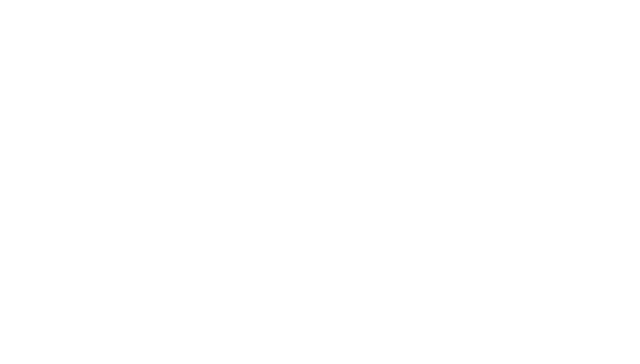
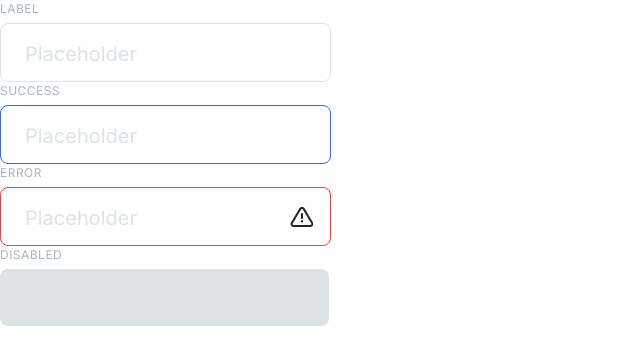
Before and after one commit to js-tasks-ru/htmlcss-20210916_jurhen, a website: page 07-lection5/04-input/index.html in a window 1280 px wide. Shown: the whole page, without its empty margins (0-640 px from the left). Drawn offline with Linux system fonts and the light colour scheme.

Commit message:
solve lection5 input

```diff
--- a/07-lection5/04-input/index.html
+++ b/07-lection5/04-input/index.html
@@ -1,11 +1,60 @@
 <!DOCTYPE html>
 <!-- Страница с полем ввода -->
 <html lang="ru">
-    <head>
-        <link rel="stylesheet" href="../../assets/css/main.css">
-        <link rel="stylesheet" href="./input.css">
-    </head>
-    <body>
+  <head>
+    <link rel="stylesheet" href="../../assets/css/main.css" />
+    <link rel="stylesheet" href="./input.css" />
+  </head>
+  <body>
+    <div class="input">
+      <label class="input__caption" for="input-standart">Label</label>
+      <input
+        class="input__standart"
+        type="text"
+        name=""
+        id="input-standart"
+        placeholder="Placeholder"
+      />
+    </div>
 
-    </body>
+    <div class="input">
+      <label class="input__caption" for="input-success">Success</label>
+      <input
+        class="input__standart input__success"
+        type="text"
+        name=""
+        id="input-success"
+        placeholder="Placeholder"
+      />
+      <svg class="input__icon">
+        <use xlink:href="../../assets/images/icons.svg#success"></use>
+      </svg>
+    </div>
+
+    <div class="input">
+      <label class="input__caption" for="input-error">Error</label>
+      <input
+        class="input__standart input__invalid"
+        type="text"
+        name=""
+        id="input-error"
+        placeholder="Placeholder"
+      />
+      <svg class="input__icon">
+        <use xlink:href="../../assets/images/icons.svg#error"></use>
+      </svg>
+    </div>
+
+    <div class="input">
+      <label class="input__caption" for="input-disabled">Disabled</label>
+      <input
+        class="input__standart input__disabled"
+        type="text"
+        name=""
+        id="input-disabled"
+        placeholder="Placeholder"
+        disabled
+      />
+    </div>
+  </body>
 </html>
--- a/07-lection5/04-input/input.css
+++ b/07-lection5/04-input/input.css
@@ -0,0 +1,80 @@
+.input {
+  position: relative;
+}
+
+.input__caption {
+  display: block;
+  font-family: 'Inter';
+  font-style: normal;
+  font-weight: 500;
+  font-size: 12px;
+  line-height: 18px;
+  letter-spacing: 0.04em;
+  text-transform: uppercase;
+  color: var(--grey-3);
+  margin-bottom: 5px;
+}
+
+.input__standart {
+  background: var(--white);
+  border: 1px solid var(--grey-2);
+  box-sizing: border-box;
+  border-radius: 8px;
+  font-family: 'Inter';
+  font-style: normal;
+  font-weight: normal;
+  font-size: 20px;
+  line-height: 26px;
+  color: var(--grey-4);
+  padding: 17px 17px 14px 24px;
+}
+
+.input__standart::placeholder {
+  color: var(--grey-2);
+}
+.input__standart::-webkit-input-placeholder {
+  color: var(--grey-2);
+}
+.input__standart::-moz-placeholder {
+  color: var(--grey-2);
+}
+
+.input__standart:focus,
+.input__standart:active {
+  border-color: var(--blue-2);
+  box-shadow: 0px 1px 1px rgba(51, 154, 240, 0.1);
+}
+
+.input__icon {
+  position: relative;
+  right: 45px;
+  top: 3px;
+  width: 23px;
+  height: 23px;
+}
+
+.input__success {
+  border: 1px solid var(--blue-2);
+}
+
+.input__success:focus,
+.input__success:active {
+  border-color: var(--blue-2);
+  box-shadow: 0px 1px 1px rgba(51, 154, 240, 0.1);
+}
+
+.input__invalid {
+  border: 1px solid var(--red);
+}
+
+.input__invalid:focus,
+.input__invalid:active {
+  box-shadow: 0px 1px 1px rgba(240, 61, 62, 0.1);
+}
+
+.input__disabled,
+.input__disabled:focus,
+.input__disabled:active {
+  border: 0;
+  background-color: var(--grey-2);
+}
```
Also changed, not shown: assets/images/icons.svg.
